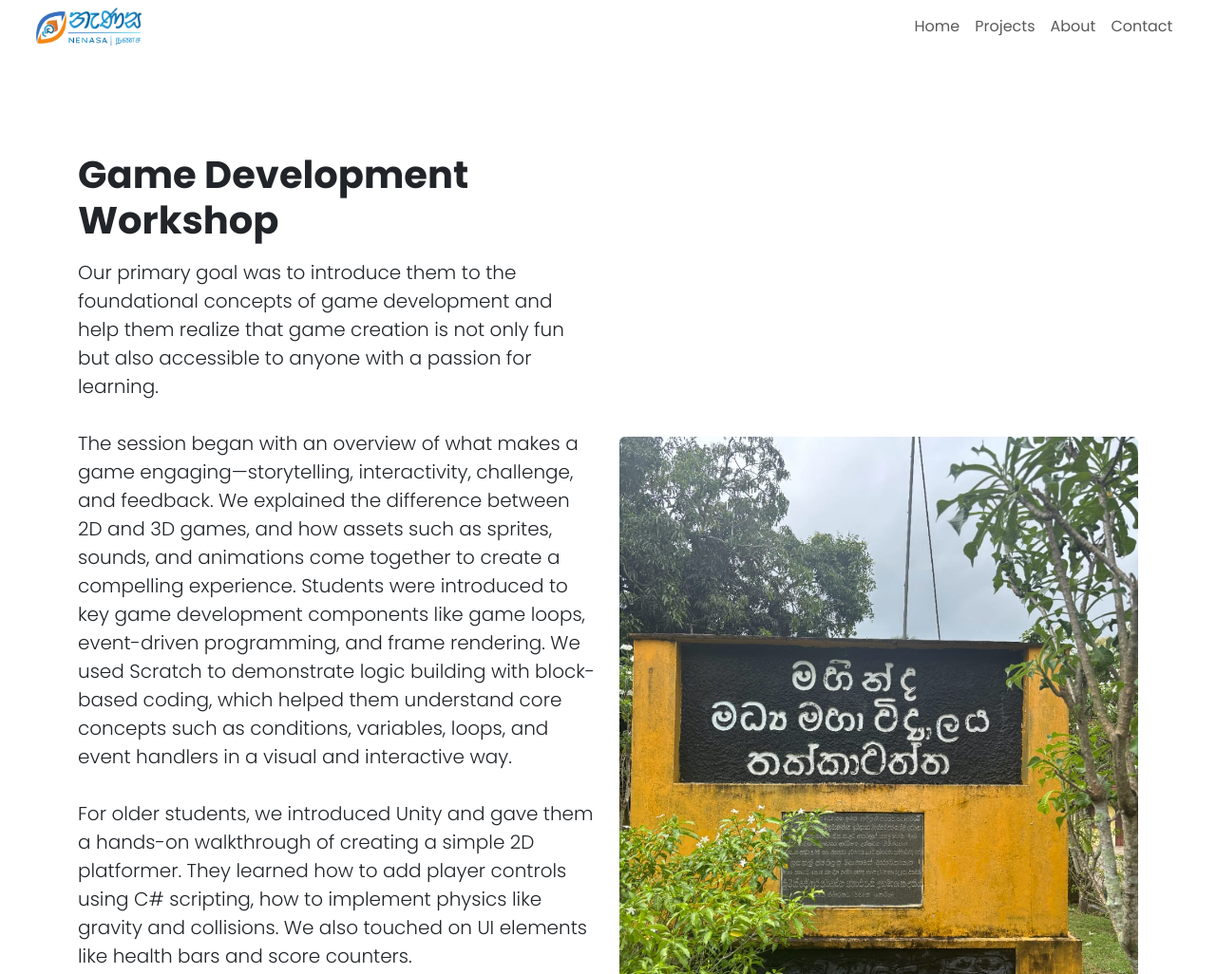
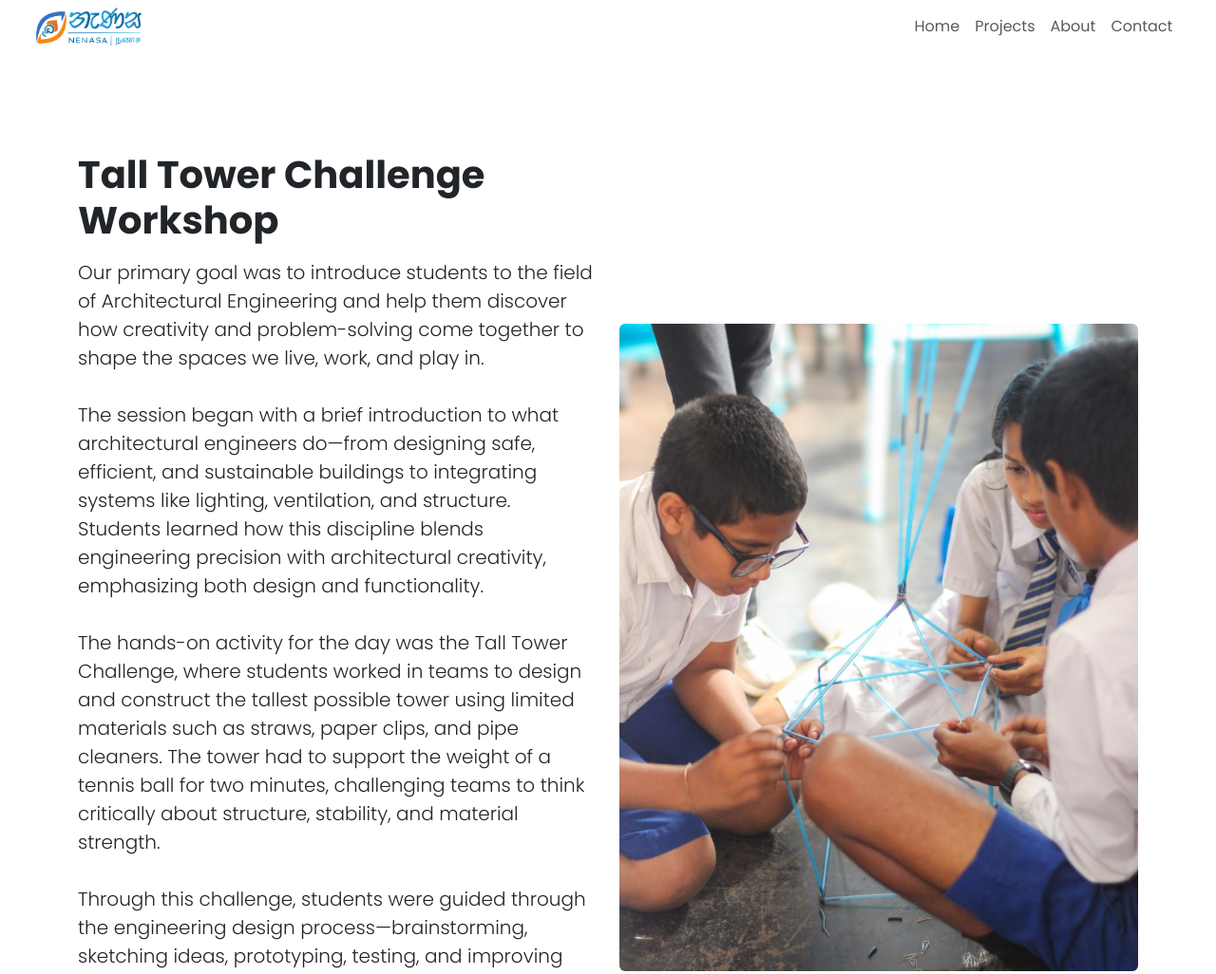
Before and after one commit to IEEESriLanka/nenasa.ieee.lk, a plain HTML site: page program2.html in a window 1280 px wide. Shown: the top 1026 px of the page at 95% size. Drawn offline with nearby package versions, Linux system fonts and the light colour scheme.

Commit message:
adding workshop 02 content

```diff
--- a/program2.html
+++ b/program2.html
@@ -73,15 +73,27 @@
       <div class="container">
         <div class="row g-4 align-items-center">
           <div class="col-lg-6" data-aos="fade-right">
-            <h1 class="fw-bold mb-3">Game Development Workshop</h1>
-            <p class="lead">Our primary goal was to introduce them to the foundational concepts of game development and help them realize that game creation is not only fun but also accessible to anyone with a passion for learning.<br><br>
-            The session began with an overview of what makes a game engaging—storytelling, interactivity, challenge, and feedback. We explained the difference between 2D and 3D games, and how assets such as sprites, sounds, and animations come together to create a compelling experience. Students were introduced to key game development components like game loops, event-driven programming, and frame rendering. We used Scratch to demonstrate logic building with block-based coding, which helped them understand core concepts such as conditions, variables, loops, and event handlers in a visual and interactive way.<br><br>
-            For older students, we introduced Unity and gave them a hands-on walkthrough of creating a simple 2D platformer. They learned how to add player controls using C# scripting, how to implement physics like gravity and collisions. We also touched on UI elements like health bars and score counters.<br><br>
-            In addition, we explored how game development ties into other STEM fields—math for collision detection and movement calculations, physics for realistic interactions, and art for visual storytelling. The session concluded with a fun mini-hackathon where students teamed up to brainstorm, design, and prototype their own simple games.<br><br>
-            Overall, the session was not just about teaching technical skills, but about opening up a world of possibilities. It gave students the confidence to see themselves not just as consumers of technology, but as future creators and innovators in the gaming industry.</p>
+            <h1 class="fw-bold mb-3">Tall Tower Challenge Workshop</h1>
+            <p class="lead">Our primary goal was to introduce students to the field of Architectural Engineering and help them discover how creativity and problem-solving come together to shape the spaces we live, work, and play in.
+            <br><br>
+            The session began with a brief introduction to what architectural engineers do—from designing safe, efficient, and sustainable buildings to integrating systems like lighting, ventilation, and structure. Students learned how this discipline blends engineering precision with architectural creativity, emphasizing both design and functionality.
+            <br><br>
+            The hands-on activity for the day was the Tall Tower Challenge, where students worked in teams to design and construct the tallest possible tower using limited materials such as straws, paper clips, and pipe cleaners. The tower had to support the weight of a tennis ball for two minutes, challenging teams to think critically about structure, stability, and material strength.
+            <br><br>
+            Through this challenge, students were guided through the engineering design process—brainstorming, sketching ideas, prototyping, testing, and improving their designs. They learned the importance of teamwork, iterative problem-solving, and productive failure, understanding that testing and redesigning are essential parts of real-world engineering.
+            <br><br>
+            In addition to the activity, we discussed career pathways in Architectural Engineering, highlighting how professionals contribute to sustainable design, urban development, and innovation in modern construction. Students were also inspired by stories of famous engineers like Gustave Eiffel and Julia Morgan, who revolutionized the way we think about structural design.
+            <br><br>
+            Overall, the session was not just about building towers, but about building curiosity and confidence. It encouraged students to see engineering as a creative and impactful field—one where they can shape a better, more sustainable future through design and innovation.
+            </p>
           </div>
           <div class="col-lg-6" data-aos="fade-left">
-            <img src="assets/img/nakkawatta1.jpg" alt="Game Development Workshop" class="img-fluid rounded">
+            <img src="assets/img/tower3.jpg" alt="Game Development Workshop" class="img-fluid rounded">
+            <br><br>
+            <img src="assets/img/tower2.jpg" alt="Game Development Workshop" class="img-fluid rounded">
+          </div>
+          <div class="col-lg-6" data-aos="fade-left">
+
           </div>
         </div>
       </div>
@@ -89,7 +101,7 @@
   </main>
   <footer class="text-center">
     <div class="container">
-      <p class="mb-1">&copy; <span id="year"></span>IEEE Nenasa. All rights reserved.</p>
+      <p class="mb-1">&copy; <span id="year"></span> IEEE Nenasa. All rights reserved.</p>
       <nav class="d-inline-block">
         <a href="index.html" class="me-3 text-decoration-none">Home</a>
         <a href="index.html#approach" class="me-3 text-decoration-none">Projects</a>
```
Also changed, not shown: programs.html (+1 -1 lines), assets/img/tower2.jpg (added), assets/img/tower3.jpg (added).
